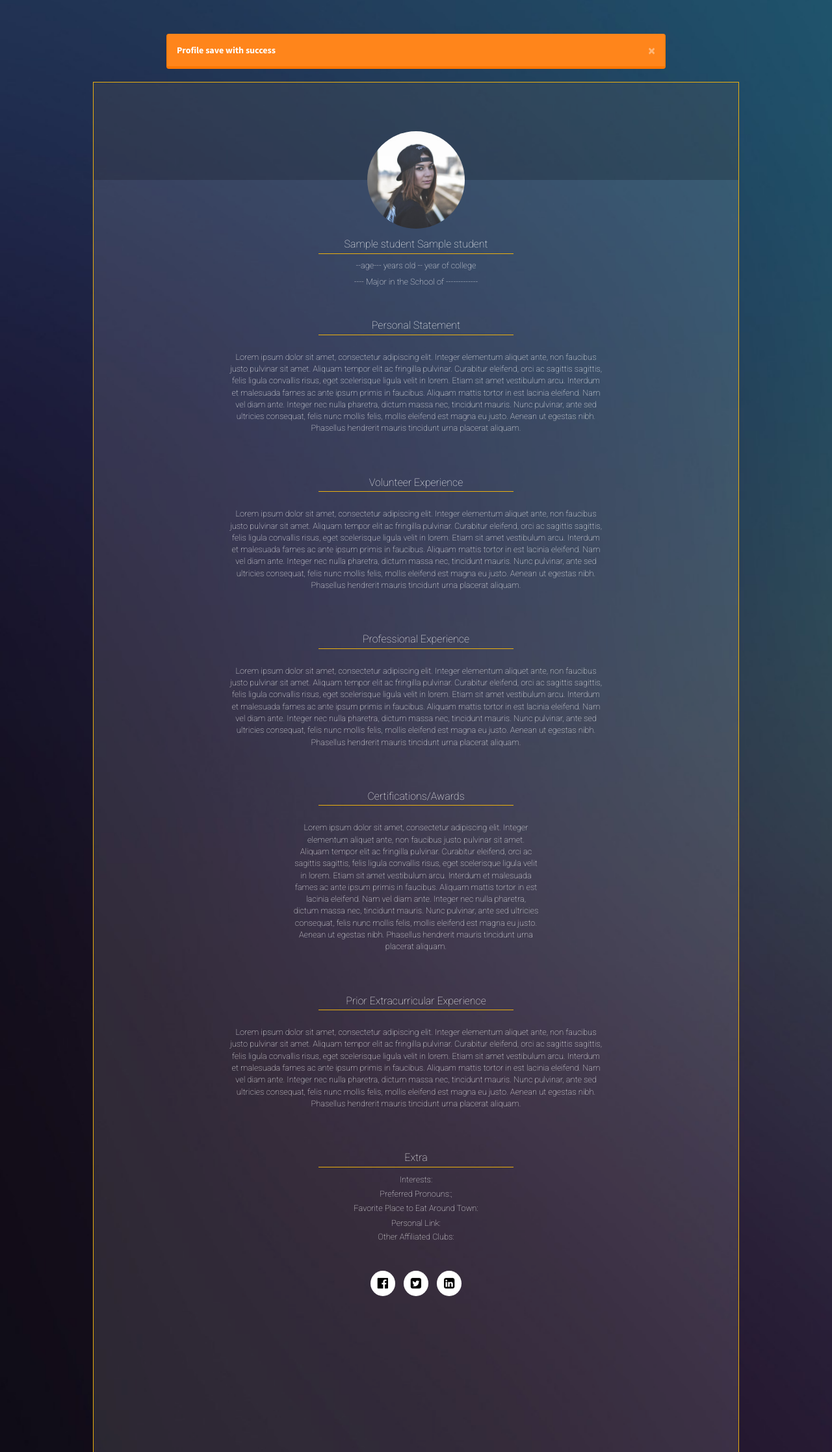
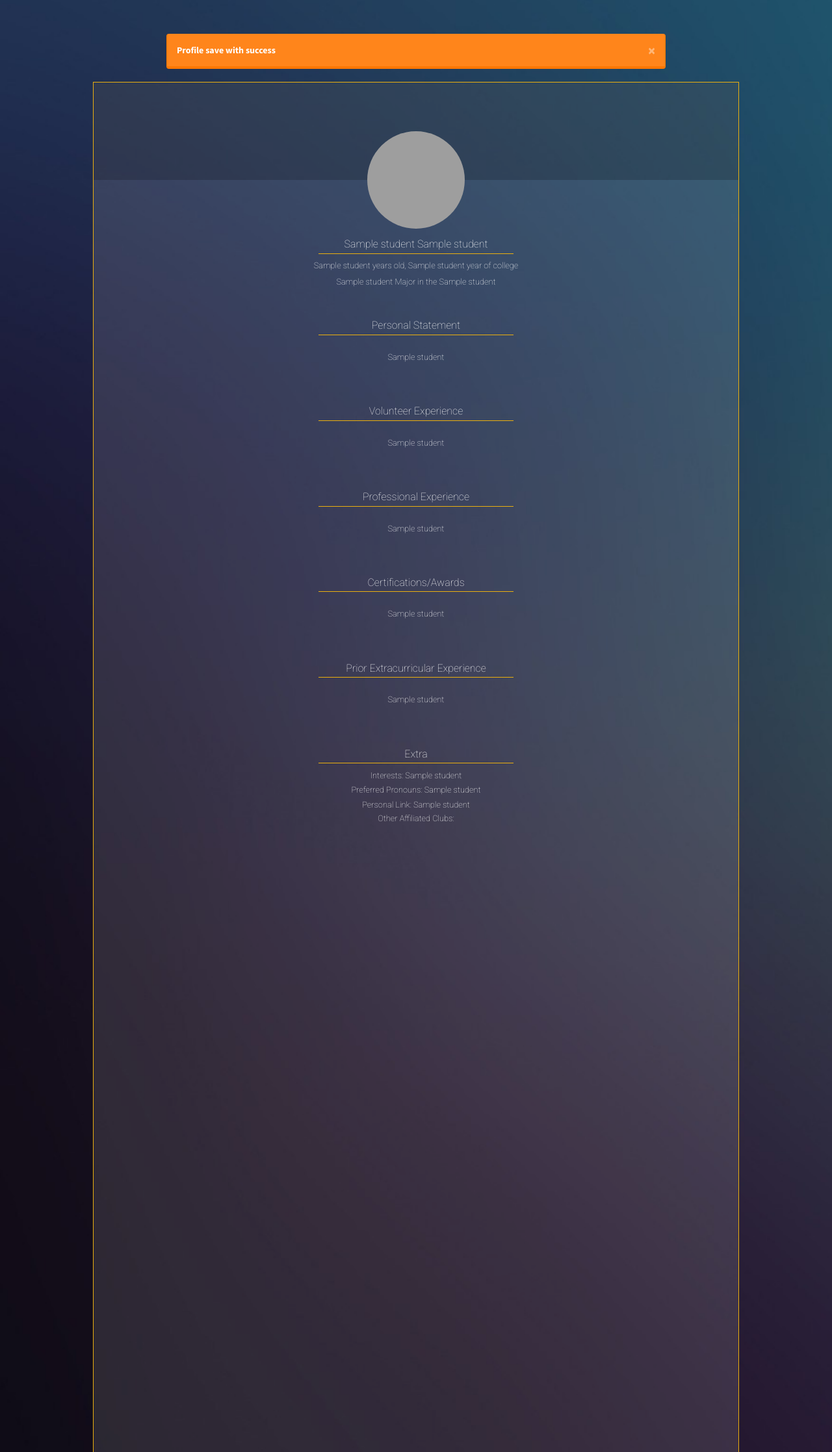
Before and after one commit to aatifjiwani/BearCrawlApp, a Flask app: template templates/StudentProfile.html in a window 1280 px wide. Shown: the part 50-2285 px from the top of the page at 65% size. Run offline with Flask 2, Linux system fonts and the light colour scheme; the template is opened without the code that fills it: most values are stand-ins (such as "Sample title", 1, 10 or a date in 2020); parts of the project's set-up code (start-up, migrations or seed data) failed here and were passed over; some libraries are stand-ins or nearby versions; some web fonts are replaced; grey boxes are pictures that could not be loaded.

Commit message:
student done

```diff
--- a/flask_app.py
+++ b/flask_app.py
@@ -257,24 +257,24 @@ def profile():
         profilepic = results[0][19]
 
         student = [
-            firstname,
-            lastname,
-            age,
-            majors,
-            about,
-            firstyear,
-            school,
-            gpa,
-            volunteer,
-            profexp,
-            certawards,
-            priors,
-            interests,
-            pronouns,
-            race,
-            link,
-            resume,
-            profilepic
+            firstname, #1
+            lastname, #2
+            age, #3
+            majors, #4
+            about, #5
+            firstyear, #6
+            school, #7
+            gpa, #8
+            volunteer, #9
+            profexp, #10
+            certawards, #11
+            priors, #12
+            interests, #13
+            pronouns, #14
+            race, #15
+            link, #16
+            resume, #17
+            profilepic #18
         ]
 
         return render_template('StudentProfile.html', student=student)
--- a/templates/StudentProfile.html
+++ b/templates/StudentProfile.html
@@ -55,46 +55,30 @@
     <div class="alert alert-warning absolue center" role="alert" style="width:60%;margin-left:20%;"><button type="button" class="close" data-dismiss="alert" aria-label="Close"><span aria-hidden="true">×</span></button><span>Profile save with success</span></div>
     <div class="container" style="width:80%;">
         <div class="profile-card" style="height:2146px;background-color:rgba(255,255,255,0.11);">
-            <div class="profile-back" style="background-color:rgba(0,0,0,0.18);"></div><img class="img-circle profile-pic" src="{{ url_for('static',filename='assets/img/2.jpg') }}">
+            <div class="profile-back" style="background-color:rgba(0,0,0,0.18);"></div><img class="img-circle profile-pic" src="{{ url_for('static',filename=student[17]) }}">
             <h3 class="text-center profile-name" style="/*background-color:rgba(211,203,203,0);*//*border-color:#eaaf0f;*/border-bottom-color:#eaaf0f;color:#ffffff;font-weight:100;width:336px;">{{ student[0] }} {{ student[1] }}</h3>
-            <p class="profile-bio" style="color:#ffffff;font-family:Roboto, sans-serif;font-weight:100;font-size:1vw;margin-bottom:-4px;width:50%;margin-left:25%;margin-top:-11px;">--age--- years old -- year of college </p>
-            <p class="profile-bio" style="color:#ffffff;font-family:Roboto, sans-serif;font-weight:100;font-size:1vw;margin-bottom:-16px;width:50%;margin-left:25%;margin-top:-13px;margin-right:38px;">---- Major in the School of -------------</p>
+            <p class="profile-bio" style="color:#ffffff;font-family:Roboto, sans-serif;font-weight:100;font-size:1vw;margin-bottom:-4px;width:50%;margin-left:25%;margin-top:-11px;">{{ student[2] }} years old, {{ student[5]}} year of college </p>
+            <p class="profile-bio" style="color:#ffffff;font-family:Roboto, sans-serif;font-weight:100;font-size:1vw;margin-bottom:-16px;width:50%;margin-left:25%;margin-top:-13px;margin-right:38px;">{{ student[3] }} Major in the {{ student[6] }}</p>
             <h3 class="text-center profile-name" style="/*background-color:rgba(211,203,203,0);*//*border-color:#eaaf0f;*/border-bottom-color:#eaaf0f;color:#ffffff;font-weight:100;margin-top:50px;">Personal Statement</h3>
-            <p class="profile-bio" style="color:#ffffff;font-family:Roboto, sans-serif;font-weight:100;font-size:1vw;margin-bottom:11px;width:60%;margin-left:20%;">Lorem ipsum dolor sit amet, consectetur adipiscing elit. Integer elementum aliquet ante, non faucibus justo pulvinar sit amet. Aliquam tempor elit ac fringilla pulvinar. Curabitur eleifend, orci ac sagittis sagittis, felis ligula convallis
-                risus, eget scelerisque ligula velit in lorem. Etiam sit amet vestibulum arcu. Interdum et malesuada fames ac ante ipsum primis in faucibus. Aliquam mattis tortor in est lacinia eleifend. Nam vel diam ante. Integer nec nulla pharetra,
-                dictum massa nec, tincidunt mauris. Nunc pulvinar, ante sed ultricies consequat, felis nunc mollis felis, mollis eleifend est magna eu justo. Aenean ut egestas nibh. Phasellus hendrerit mauris tincidunt urna placerat aliquam. </p>
+            <p class="profile-bio" style="color:#ffffff;font-family:Roboto, sans-serif;font-weight:100;font-size:1vw;margin-bottom:11px;width:60%;margin-left:20%;">{{ student[4] }}</p>
             <h3 class="text-center profile-name"
                 style="/*background-color:rgba(211,203,203,0);*//*border-color:#eaaf0f;*/border-bottom-color:#eaaf0f;color:#ffffff;font-weight:100;margin-top:50px;">Volunteer Experience</h3>
-            <p class="profile-bio" style="color:#ffffff;font-family:Roboto, sans-serif;font-weight:100;font-size:1vw;margin-bottom:11px;width:60%;margin-left:20%;">Lorem ipsum dolor sit amet, consectetur adipiscing elit. Integer elementum aliquet ante, non faucibus justo pulvinar sit amet. Aliquam tempor elit ac fringilla pulvinar. Curabitur eleifend, orci ac sagittis sagittis, felis ligula convallis
-                risus, eget scelerisque ligula velit in lorem. Etiam sit amet vestibulum arcu. Interdum et malesuada fames ac ante ipsum primis in faucibus. Aliquam mattis tortor in est lacinia eleifend. Nam vel diam ante. Integer nec nulla pharetra,
-                dictum massa nec, tincidunt mauris. Nunc pulvinar, ante sed ultricies consequat, felis nunc mollis felis, mollis eleifend est magna eu justo. Aenean ut egestas nibh. Phasellus hendrerit mauris tincidunt urna placerat aliquam. </p>
+            <p class="profile-bio" style="color:#ffffff;font-family:Roboto, sans-serif;font-weight:100;font-size:1vw;margin-bottom:11px;width:60%;margin-left:20%;">{{ student[8] }}</p>
             <h3 class="text-center profile-name"
                 style="/*background-color:rgba(211,203,203,0);*//*border-color:#eaaf0f;*/border-bottom-color:#eaaf0f;color:#ffffff;font-weight:100;margin-top:50px;">Professional Experience</h3>
-            <p class="profile-bio" style="color:#ffffff;font-family:Roboto, sans-serif;font-weight:100;font-size:1vw;margin-bottom:11px;width:60%;margin-left:20%;">Lorem ipsum dolor sit amet, consectetur adipiscing elit. Integer elementum aliquet ante, non faucibus justo pulvinar sit amet. Aliquam tempor elit ac fringilla pulvinar. Curabitur eleifend, orci ac sagittis sagittis, felis ligula convallis
-                risus, eget scelerisque ligula velit in lorem. Etiam sit amet vestibulum arcu. Interdum et malesuada fames ac ante ipsum primis in faucibus. Aliquam mattis tortor in est lacinia eleifend. Nam vel diam ante. Integer nec nulla pharetra,
-                dictum massa nec, tincidunt mauris. Nunc pulvinar, ante sed ultricies consequat, felis nunc mollis felis, mollis eleifend est magna eu justo. Aenean ut egestas nibh. Phasellus hendrerit mauris tincidunt urna placerat aliquam. </p>
+            <p class="profile-bio" style="color:#ffffff;font-family:Roboto, sans-serif;font-weight:100;font-size:1vw;margin-bottom:11px;width:60%;margin-left:20%;">{{ student[9] }}</p>
             <h3 class="text-center profile-name"
                 style="/*background-color:rgba(211,203,203,0);*//*border-color:#eaaf0f;*/border-bottom-color:#eaaf0f;color:#ffffff;font-weight:100;margin-top:50px;">Certifications/Awards </h3>
-            <p class="profile-bio" style="color:#ffffff;font-family:Roboto, sans-serif;font-weight:100;font-size:1vw;margin-bottom:11px;width:40%;margin-left:30%;">Lorem ipsum dolor sit amet, consectetur adipiscing elit. Integer elementum aliquet ante, non faucibus justo pulvinar sit amet. Aliquam tempor elit ac fringilla pulvinar. Curabitur eleifend, orci ac sagittis sagittis, felis ligula convallis
-                risus, eget scelerisque ligula velit in lorem. Etiam sit amet vestibulum arcu. Interdum et malesuada fames ac ante ipsum primis in faucibus. Aliquam mattis tortor in est lacinia eleifend. Nam vel diam ante. Integer nec nulla pharetra,
-                dictum massa nec, tincidunt mauris. Nunc pulvinar, ante sed ultricies consequat, felis nunc mollis felis, mollis eleifend est magna eu justo. Aenean ut egestas nibh. Phasellus hendrerit mauris tincidunt urna placerat aliquam. </p>
+            <p class="profile-bio" style="color:#ffffff;font-family:Roboto, sans-serif;font-weight:100;font-size:1vw;margin-bottom:11px;width:40%;margin-left:30%;">{{ student[10] }}</p>
             <h3 class="text-center profile-name"
                 style="/*background-color:rgba(211,203,203,0);*//*border-color:#eaaf0f;*/border-bottom-color:#eaaf0f;color:#ffffff;font-weight:100;margin-top:50px;">Prior Extracurricular Experience</h3>
-            <p class="profile-bio" style="color:#ffffff;font-family:Roboto, sans-serif;font-weight:100;font-size:1vw;margin-bottom:11px;width:60%;margin-left:20%;">Lorem ipsum dolor sit amet, consectetur adipiscing elit. Integer elementum aliquet ante, non faucibus justo pulvinar sit amet. Aliquam tempor elit ac fringilla pulvinar. Curabitur eleifend, orci ac sagittis sagittis, felis ligula convallis
-                risus, eget scelerisque ligula velit in lorem. Etiam sit amet vestibulum arcu. Interdum et malesuada fames ac ante ipsum primis in faucibus. Aliquam mattis tortor in est lacinia eleifend. Nam vel diam ante. Integer nec nulla pharetra,
-                dictum massa nec, tincidunt mauris. Nunc pulvinar, ante sed ultricies consequat, felis nunc mollis felis, mollis eleifend est magna eu justo. Aenean ut egestas nibh. Phasellus hendrerit mauris tincidunt urna placerat aliquam. </p>
+            <p class="profile-bio" style="color:#ffffff;font-family:Roboto, sans-serif;font-weight:100;font-size:1vw;margin-bottom:11px;width:60%;margin-left:20%;">{{ student[11] }}</p>
             <h3 class="text-center profile-name"
                 style="/*background-color:rgba(211,203,203,0);*//*border-color:#eaaf0f;*/border-bottom-color:#eaaf0f;color:#ffffff;font-weight:100;margin-top:50px;">Extra </h3>
-            <p class="profile-bio" style="color:#ffffff;font-family:Roboto, sans-serif;font-weight:100;font-size:1vw;margin-bottom:11px;width:50%;margin-left:25%;margin-top:-10px;">Interests: </p>
-            <p class="profile-bio" style="color:#ffffff;font-family:Roboto, sans-serif;font-weight:100;font-size:1vw;margin-bottom:11px;width:50%;margin-left:25%;margin-top:-27px;">Preferred Pronouns:;</p>
-            <p class="profile-bio" style="color:#ffffff;font-family:Roboto, sans-serif;font-weight:100;font-size:1vw;margin-bottom:11px;width:50%;margin-left:25%;margin-top:-27px;">Favorite Place to Eat Around Town:</p>
-            <p class="profile-bio" style="color:#ffffff;font-family:Roboto, sans-serif;font-weight:100;font-size:1vw;margin-bottom:0px;width:50%;margin-left:25%;margin-top:-27px;">Personal Link:</p>
+            <p class="profile-bio" style="color:#ffffff;font-family:Roboto, sans-serif;font-weight:100;font-size:1vw;margin-bottom:11px;width:50%;margin-left:25%;margin-top:-10px;">Interests: {{ student[12] }} </p>
+            <p class="profile-bio" style="color:#ffffff;font-family:Roboto, sans-serif;font-weight:100;font-size:1vw;margin-bottom:11px;width:50%;margin-left:25%;margin-top:-27px;">Preferred Pronouns: {{ student[13] }}</p>
+            <p class="profile-bio" style="color:#ffffff;font-family:Roboto, sans-serif;font-weight:100;font-size:1vw;margin-bottom:0px;width:50%;margin-left:25%;margin-top:-27px;">Personal Link: {{ student[15] }}</p>
             <p class="profile-bio" style="color:#ffffff;font-family:Roboto, sans-serif;font-weight:100;font-size:1vw;margin-bottom:33px;width:50%;margin-left:25%;margin-top:-17px;">Other Affiliated Clubs:</p>
-            <ul class="social-list">
-                <li> <i class="fa fa-facebook-official" style="background-color:#ffffff;color:rgb(0,0,0);font-size:19px;"></i></li>
-                <li> <i class="fa fa-twitter-square" style="color:rgb(0,0,0);background-color:rgb(255,255,255);font-size:19px;"></i></li>
-                <li> <i class="fa fa-linkedin-square" style="color:rgb(0,0,0);font-size:19px;background-color:rgb(255,255,255);"></i></li>
-            </ul>
         </div>
     </div>
     <script src="{{ url_for('static',filename='assets/js/jquery.min.js') }}"></script>
```
